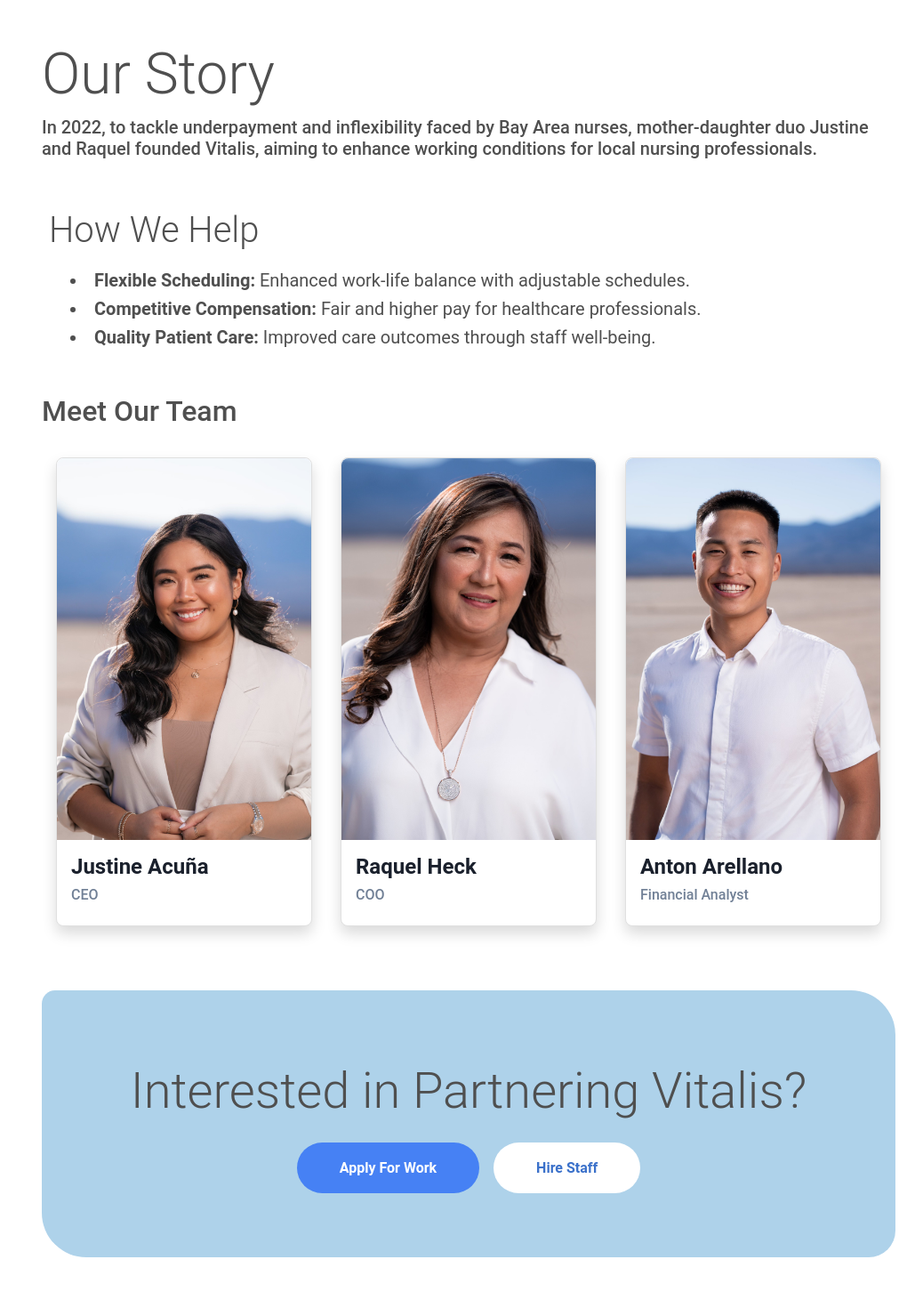
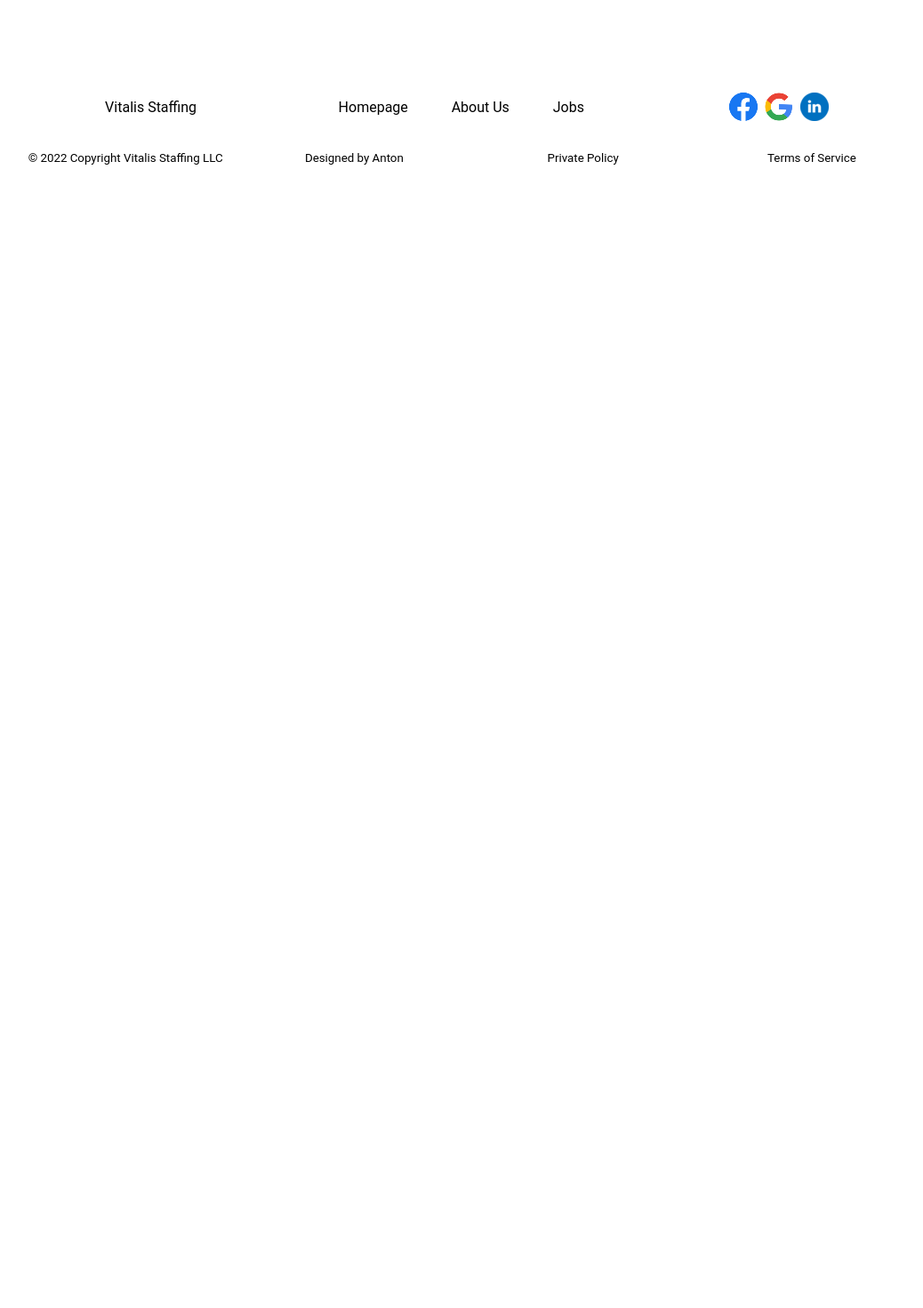
Before and after one commit to anarellano/vitalis, a React (Create React App) app in the folder client/: page /aboutUs in a window 1280 px wide. Shown: the part 120-1590 px from the top of the page at 89% size, without its empty margins (113-1151 px from the left). After the commit the page ends 800 px from the top, so only its background shows below. Built offline with nearby package versions, Linux system fonts and the light colour scheme; what flowbite would draw is missing.

Commit message:
fix small issues

```diff
--- a/client/src/App.js
+++ b/client/src/App.js
@@ -4,7 +4,7 @@ import { BrowserRouter as Router, Routes, Route } from "react-router-dom";
 import Home from "./pages/Home";
 import Navbar from "./components/Navbar";
 import Footer from "./pages/Footer";
-import AboutUs from "./pages/AboutUs";
+import About from "./pages/About";
 import Careers from "./pages/Careers";
 import Staffing from "./pages/Staffing";
 import FreeEducation from "./pages/freeEducation";
@@ -13,7 +13,7 @@ import Contact from "./pages/Contact";
 
 const websiteRoutes = [
   { path: "/", component: Home },
-  { path: "/aboutUs", component: AboutUs },
+  { path: "/About", component: About },
   { path: "/Careers", component: Careers },
   { path: "/Staffing", component: Staffing },
   { path: "/FreeEducation", component: FreeEducation },
--- a/client/src/components/Navbar.js
+++ b/client/src/components/Navbar.js
@@ -65,7 +65,7 @@ export default function Header() {
                 </li>
                 <li>
                   <a
-                    href="/aboutUs"
+                    href="/About"
                     className=" text-2xl block py-2 px-3 text-gray-900 rounded hover:bg-gray-100 md:hover:bg-transparent md:border-0 md:hover:text-blue-700 md:p-0 dark:text-white md:dark:hover:text-blue-500 dark:hover:bg-gray-700 dark:hover:text-white md:dark:hover:bg-transparent"
                   >
                     About Us
--- a/client/src/pages/aboutUs.js
+++ /dev/null
@@ -1,77 +0,0 @@
-import React from "react";
-import ApplyNowButton from "../components/ApplyNowButton";
-import EmployeeCard from "../components/EmployeeCard";
-import anton from "../images/anton.jpg";
-import justine from "../images/justine.jpg";
-import raquel from "../images/raquel.jpg";
-import HireStaffButton from "../components/HireStaffButton.js";
-
-export default function AboutUs() {
-  return (
-    <div className="flex-div mx-auto w-3/4 md:max-w-6xl">
-      <div className="mb-5">
-        <div>
-          <h1 className="display-3">Our Story</h1>
-          <h5 className="text-xl">
-            In 2022, to tackle underpayment and inflexibility faced by Bay Area
-            nurses, mother-daughter duo Justine and Raquel founded Vitalis,
-            aiming to enhance working conditions for local nursing
-            professionals.
-          </h5>
-        </div>
-      </div>
-      <div>
-        <div>
-          <h3 className="display-6 p-2">How We Help</h3>
-          <ul className="text-xl list-disc list-inside">
-            <li>
-              <strong>Flexible Scheduling:</strong> Enhanced work-life balance
-              with adjustable schedules.
-            </li>
-            <li>
-              <strong>Competitive Compensation:</strong> Fair and higher pay for
-              healthcare professionals.
-            </li>
-            <li>
-              <strong>Quality Patient Care:</strong> Improved care outcomes
-              through staff well-being.
-            </li>
-          </ul>
-        </div>
-      </div>
-
-      <div className="display-6 my-5">
-        <h2>Meet Our Team</h2>
-        <div xs="1" sm="2" md="4" className="g-4 d-flex justify-content-around">
-          <EmployeeCard img={justine} name="Justine Acuña" role="CEO" />
-
-          <EmployeeCard img={raquel} name="Raquel Heck" role="COO" />
-
-          <EmployeeCard
-            img={anton}
-            name="Anton Arellano"
-            role="Financial Analyst"
-          />
-        </div>
-      </div>
-
-      <div className="my-5">
-        <div className="lastSection">
-          <div>
-            <h1 className=" display-4 d-flex justify-content-center pb-3">
-              Interested in Partnering Vitalis?
-            </h1>
-          </div>
-          <div className="d-flex justify-content-center">
-            <div>
-              <ApplyNowButton />
-            </div>
-            <div>
-              <HireStaffButton customClass="font-bold bg-white py-3 px-5 rounded-full" />
-            </div>
-          </div>
-        </div>
-      </div>
-    </div>
-  );
-}
```
